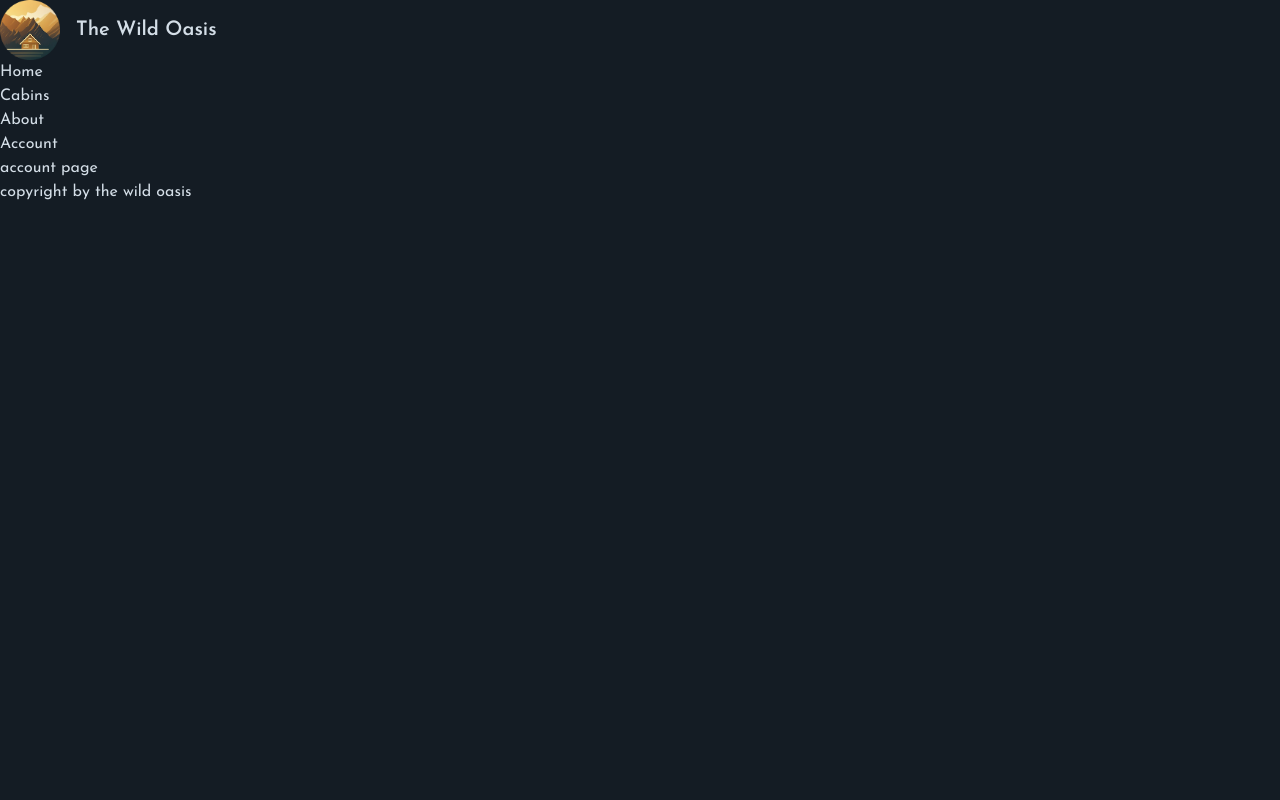
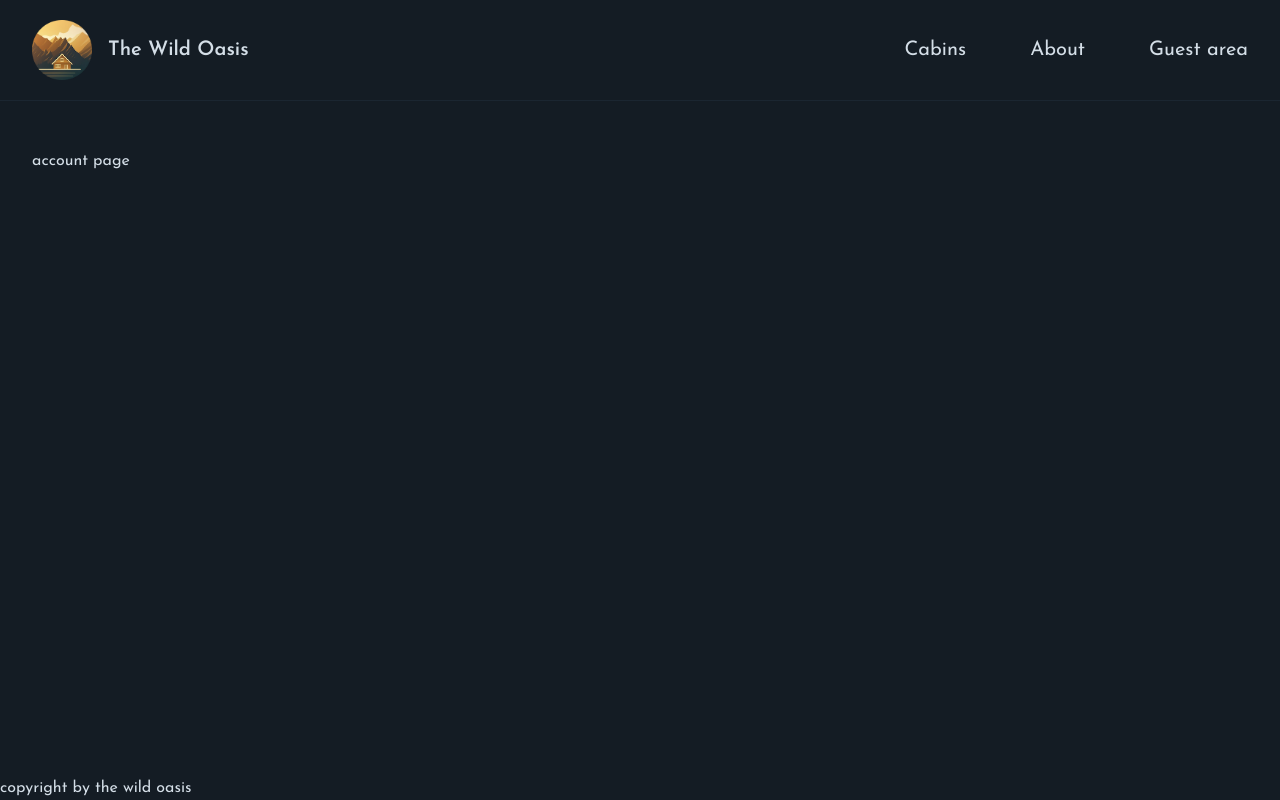
Before and after one commit to abdelrahman-elkhateeb/the-wild-oasis, a Next.js app: page /account in a window 1280 px wide. Built offline with nearby package versions, Linux system fonts and the light colour scheme.

Commit message:
improve the nav and root layout

```diff
--- /dev/null
+++ b/app/_components/Header.js
@@ -0,0 +1,15 @@
+import Navigation from '@/app/_components/Navigation';
+import Logo from '@/app/_components/Logo';
+
+function Header() {
+  return (
+    <header className='border-b border-primary-900 px-8 py-5'>
+      <div className='flex justify-between items-center max-w-7xl mx-auto'>
+        <Logo />
+        <Navigation />
+      </div>
+    </header>
+  );
+}
+
+export default Header;
--- /dev/null
+++ b/app/_components/Navigation.js
@@ -0,0 +1,28 @@
+import Link from "next/link";
+
+export default function Navigation() {
+  return (
+    <nav className="z-10 text-xl">
+      <ul className="flex gap-16 items-center">
+        <li>
+          <Link href="/cabins" className="hover:text-accent-400 transition-colors">
+            Cabins
+          </Link>
+        </li>
+        <li>
+          <Link href="/about" className="hover:text-accent-400 transition-colors">
+            About
+          </Link>
+        </li>
+        <li>
+          <Link
+            href="/account"
+            className="hover:text-accent-400 transition-colors"
+          >
+            Guest area
+          </Link>
+        </li>
+      </ul>
+    </nav>
+  );
+}
--- a/app/components/Navigation.js
+++ /dev/null
@@ -1,12 +0,0 @@
-import Link from "next/link";
-
-export default function Navigation() {
-  return (
-    <ul>
-      <li><Link href="/">Home</Link></li>
-      <li><Link href="/cabins">Cabins</Link></li>
-      <li><Link href="/about">About</Link></li>
-      <li><Link href="/account">Account</Link></li>
-    </ul>
-  )
-}
--- a/app/layout.js
+++ b/app/layout.js
@@ -1,5 +1,3 @@
-import Logo from "@/app/components/Logo"
-import Navigation from "@/app/components/Navigation"
 import { Josefin_Sans } from "next/font/google";
 
 const josefin = Josefin_Sans({
@@ -8,6 +6,7 @@
 })
 
 import "@/app/_styles/globals.css";
+import Header from "./_components/Header";
 
 export const metadata = {
   title: {
@@ -19,14 +18,15 @@
 
 export default function RootLayout({ children }) {
   return (<html lang="en">
-    <body className={`${josefin.className} bg-primary-950 text-primary-100 min-h-screen`}>
+    <body className={`${josefin.className} bg-primary-950 text-primary-100 min-h-screen flex flex-col`}>
       <header>
-        <Logo />
-        <Navigation />
+        <Header />
       </header>
-      <main>
-        {children}
-      </main>
+      <div className="flex-1 px-8 py-12">
+        <main className="max-w-7xl mx-auto">
+          {children}
+        </main>
+      </div>
       <footer>copyright by the wild oasis</footer>
     </body>
   </html>)
```
Also changed, not shown: app/_components/Logo.js (renamed from app/components/Logo.js).
